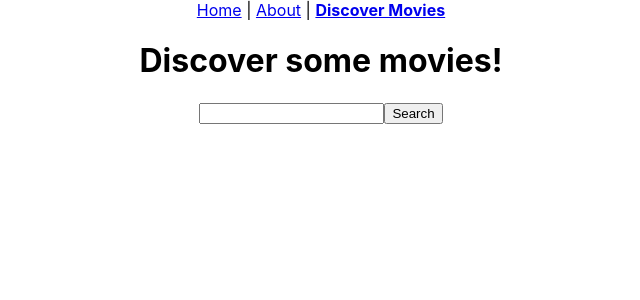
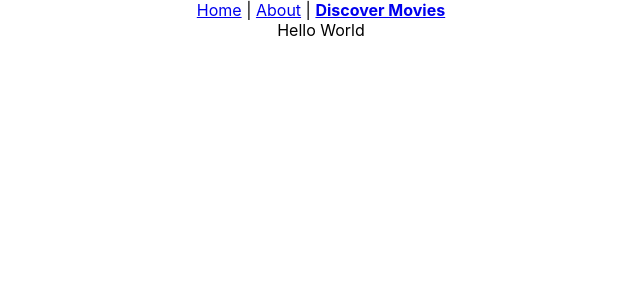
Before and after one commit to xubone/movie-app, a React (Create React App) app: page /discover/1 in a window 1280 px wide. Shown: the top 300 px of the page, without its empty margins (319-959 px from the left). Built offline with nearby package versions, Linux system fonts and the light colour scheme.

Commit message:
detail page

```diff
--- a/src/App.tsx
+++ b/src/App.tsx
@@ -5,6 +5,7 @@ import "./App.css";
 import HomePage from "./pages/HomePage";
 import AboutPage from "./pages/AboutPage";
 import DiscoverMoviesPage from "./pages/DiscoverMoviesPage";
+import MoviePage from "./pages/MoviePage";
 import NavBar from "./components/NavBar";
 
 function App() {
@@ -12,6 +13,7 @@ function App() {
     <div className="App">
       <NavBar></NavBar>
       <Switch>
+        <Route path="/discover/:imdbID" component={MoviePage} />
         <Route path="/discover" component={DiscoverMoviesPage} />
         <Route path="/about" component={AboutPage} />
         <Route path="/" component={HomePage} />
--- a/src/components/Movie.tsx
+++ b/src/components/Movie.tsx
@@ -1,5 +1,5 @@
 import React from "react";
-import { TMovie, TMovieType } from "../types/TMovie";
+import { TMovie } from "../types/TMovie";
 
 type Props = {
   movie: TMovie;
--- a/src/pages/DiscoverMoviesPage.tsx
+++ b/src/pages/DiscoverMoviesPage.tsx
@@ -2,7 +2,6 @@ import React, { useState } from "react";
 import axios from "axios";
 import Movie from "../components/Movie";
 
-import { TMovie, TMovieType } from "../types/TMovie";
 import { TSearchState, ProcessStatus } from "../types/TSearchState";
 import { TApiResult } from "../types/TApiResult";
 
--- /dev/null
+++ b/src/pages/MoviePage.tsx
@@ -0,0 +1,10 @@
+import React from "react";
+import { useParams } from "react-router-dom";
+
+export default function MoviePage() {
+  const routeParams = useParams<{ imdbID: string }>();
+  console.log(routeParams);
+
+  // etc.
+  return <div>Hello World</div>;
+}
```
